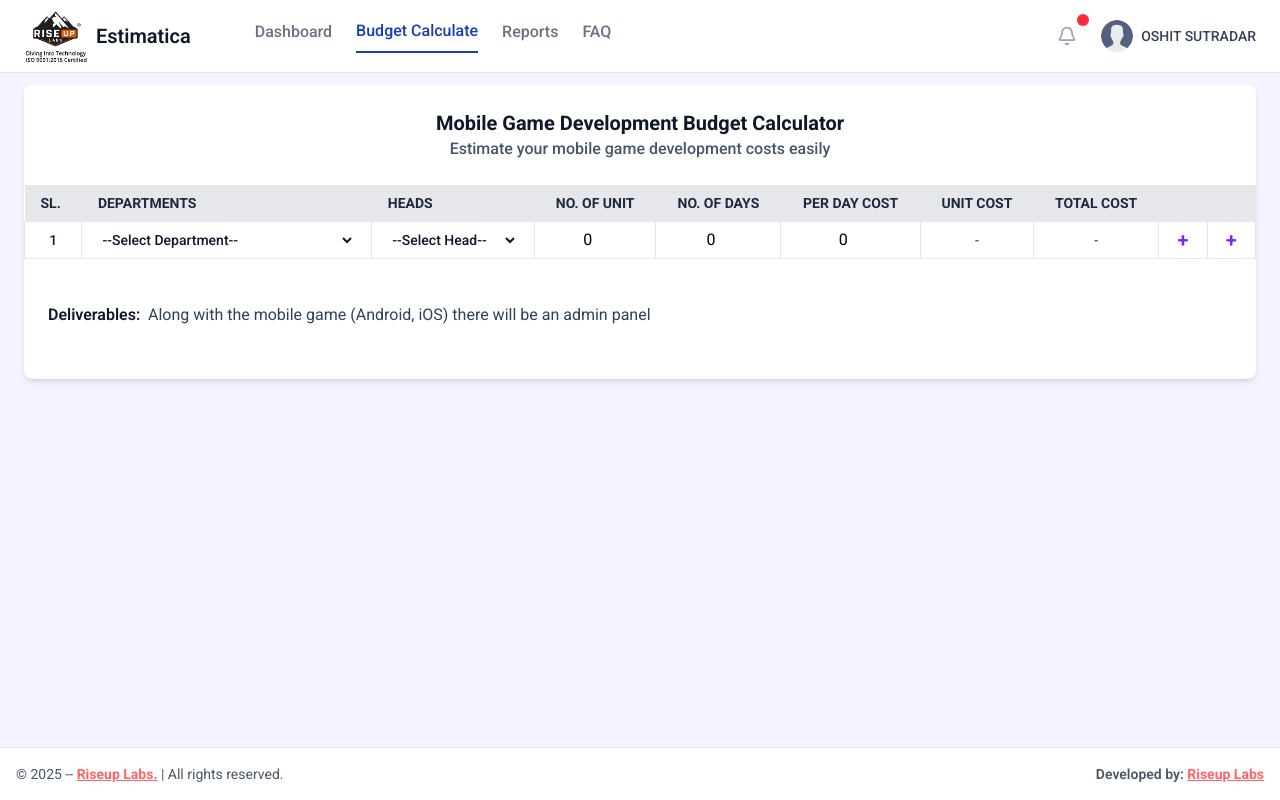
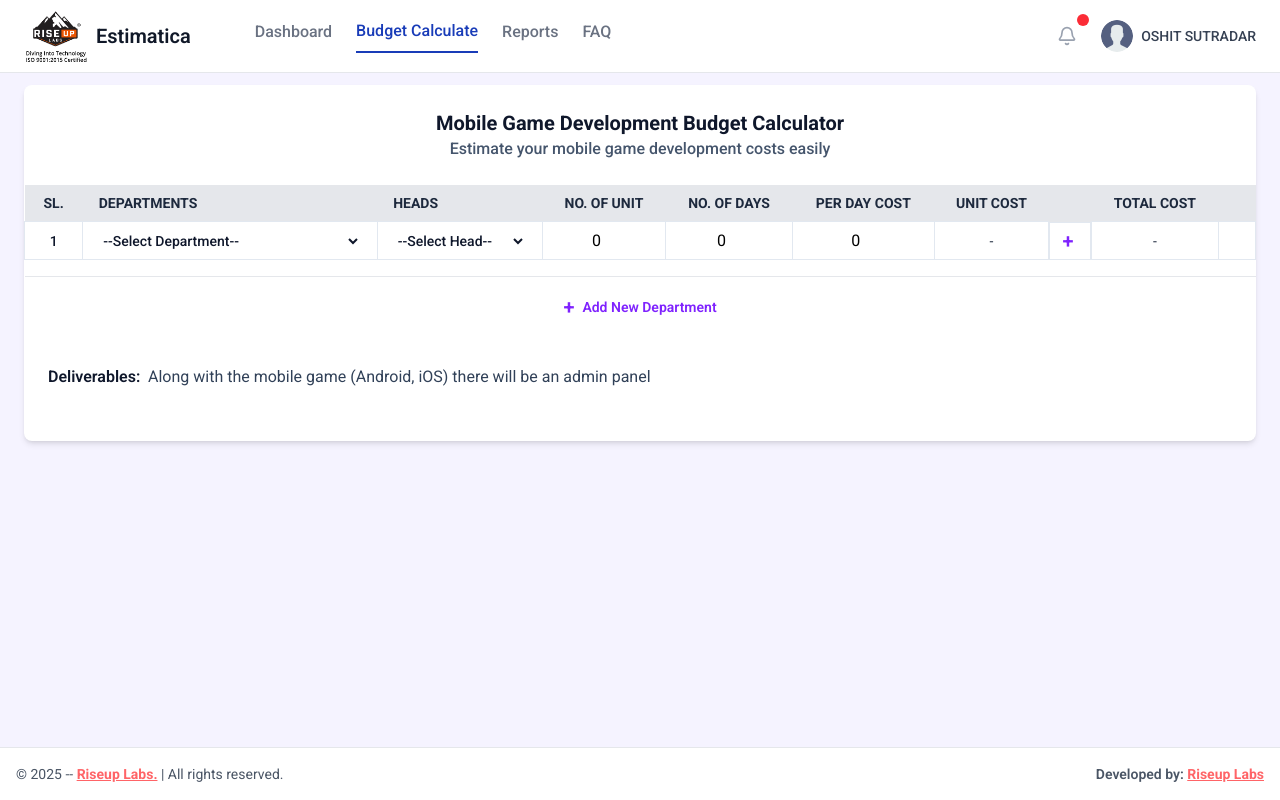
Before and after one commit to oshit-sd/budget-calculate, a Vue app: page /budget-calculate in a window 1280 px wide. Built offline with nearby package versions, Linux system fonts and the light colour scheme.

Commit message:
feat: Enhance BudgetCalculator table layout and add new department button

```diff
--- a/src/views/BudgetCalculator.vue
+++ b/src/views/BudgetCalculator.vue
@@ -28,7 +28,7 @@
         <table class="w-full border-collapse">
           <thead>
             <tr class="bg-gray-200 text-slate-800">
-              <th class="px-4 py-2 text-left text-sm font-bold uppercase">
+              <th class="px-4 py-2 text-center text-sm font-bold uppercase">
                 Sl.
               </th>
               <th class="px-4 py-2 text-left text-sm font-bold uppercase">
@@ -49,10 +49,10 @@
               <th class="px-4 py-2 text-center text-sm font-bold uppercase">
                 Unit Cost
               </th>
+              <th class="px-4 py-2 text-center text-sm font-semibold"></th>
               <th class="px-4 py-2 text-center text-sm font-bold uppercase">
                 Total Cost
               </th>
-              <th class="px-4 py-2 text-center text-sm font-semibold"></th>
               <th class="px-4 py-2 text-center text-sm font-semibold"></th>
             </tr>
           </thead>
@@ -120,6 +120,7 @@
                 <td class="px-2 py-1 text-center border border-slate-200">
                   <input
                     type="number"
+                    min="0"
                     v-model.number="member.unit"
                     @input="calculateTotal(detail, member)"
                     @focus="(e) => e.target.select()"
@@ -131,6 +132,7 @@
                 <td class="px-2 py-1 text-center border border-slate-200">
                   <input
                     type="number"
+                    min="0"
                     v-model.number="member.days"
                     @input="calculateTotal(detail, member)"
                     @focus="(e) => e.target.select()"
@@ -142,6 +144,7 @@
                 <td class="px-2 py-1 text-center border border-slate-200">
                   <input
                     type="number"
+                    min="0"
                     v-model.number="member.per_day_cost"
                     @input="calculateTotal(detail, member)"
                     @focus="(e) => e.target.select()"
@@ -156,22 +159,13 @@
                   {{ member.unit_cost || "-" }}
                 </td>
 
-                <!-- Total Cost -->
-                <td
-                  v-if="mIndex === 0"
-                  :rowspan="detail.members.length"
-                  class="px-4 py-1 text-sm text-center text-slate-800 border border-slate-200"
-                >
-                  {{ detail.total_cost || "-" }}
-                </td>
-
                 <!-- Actions -->
                 <td
-                  class="px-4 py-1 text-center border border-slate-200 text-sm"
+                  class="px-3 py-1 flex justify-between border border-slate-200 text-sm"
                 >
                   <button
                     v-if="detail.members.length > 1"
-                    class="text-red-500 hover:text-red-700 me-3 font-semibold text-xl cursor-pointer"
+                    class="text-red-500 hover:text-red-700 font-semibold text-xl cursor-pointer"
                     @click="removeMember(deptIndex, mIndex)"
                   >
                     ×
@@ -183,6 +177,15 @@
                   >
                     +
                   </button>
+                </td>
+
+                <!-- Total Cost -->
+                <td
+                  v-if="mIndex === 0"
+                  :rowspan="detail.members.length"
+                  class="px-4 py-1 text-sm text-center text-slate-800 border border-slate-200"
+                >
+                  {{ detail.total_cost || "-" }}
                 </td>
 
                 <!-- Actions -->
@@ -198,13 +201,6 @@
                   >
                     ×
                   </button>
-                  <button
-                    v-if="formData.details.length == deptIndex + 1"
-                    class="text-violet-600 hover:text-violet-800 font-semibold text-xl cursor-pointer"
-                    @click="addDepartment()"
-                  >
-                    +
-                  </button>
                 </td>
               </tr>
 
@@ -212,6 +208,22 @@
                 <td colspan="20" class="py-2"></td>
               </tr>
             </template>
+
+            <!-- Add New Department -->
+            <tr>
+              <td
+                colspan="20"
+                class="py-2 border-t border-gray-200 text-center"
+              >
+                <button
+                  class="flex items-center justify-center gap-2 text-violet-600 hover:text-violet-800 font-semibold text-sm px-4 py-2 rounded-md hover:bg-violet-50 cursor-pointer mx-auto"
+                  @click="addDepartment"
+                >
+                  <span class="text-xl">+</span>
+                  <span>Add New Department</span>
+                </button>
+              </td>
+            </tr>
           </tbody>
         </table>
       </div>
```
